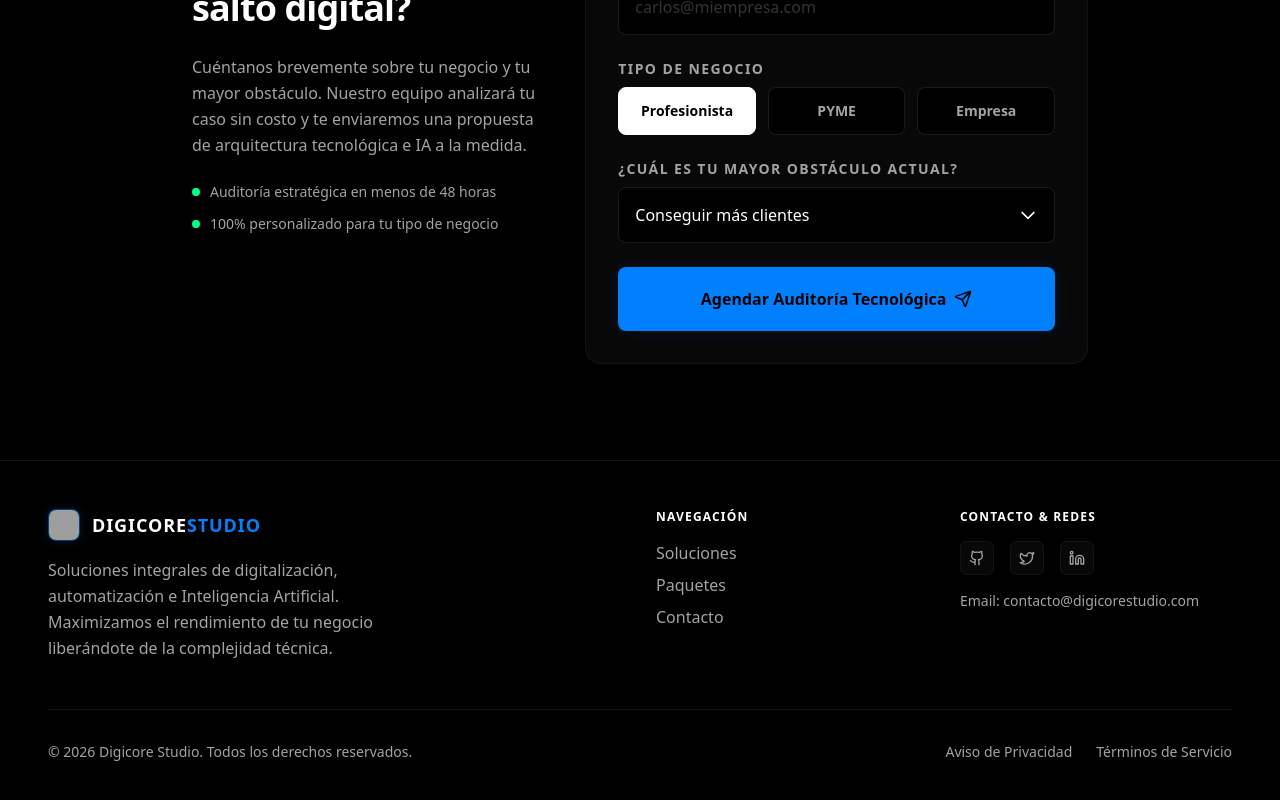
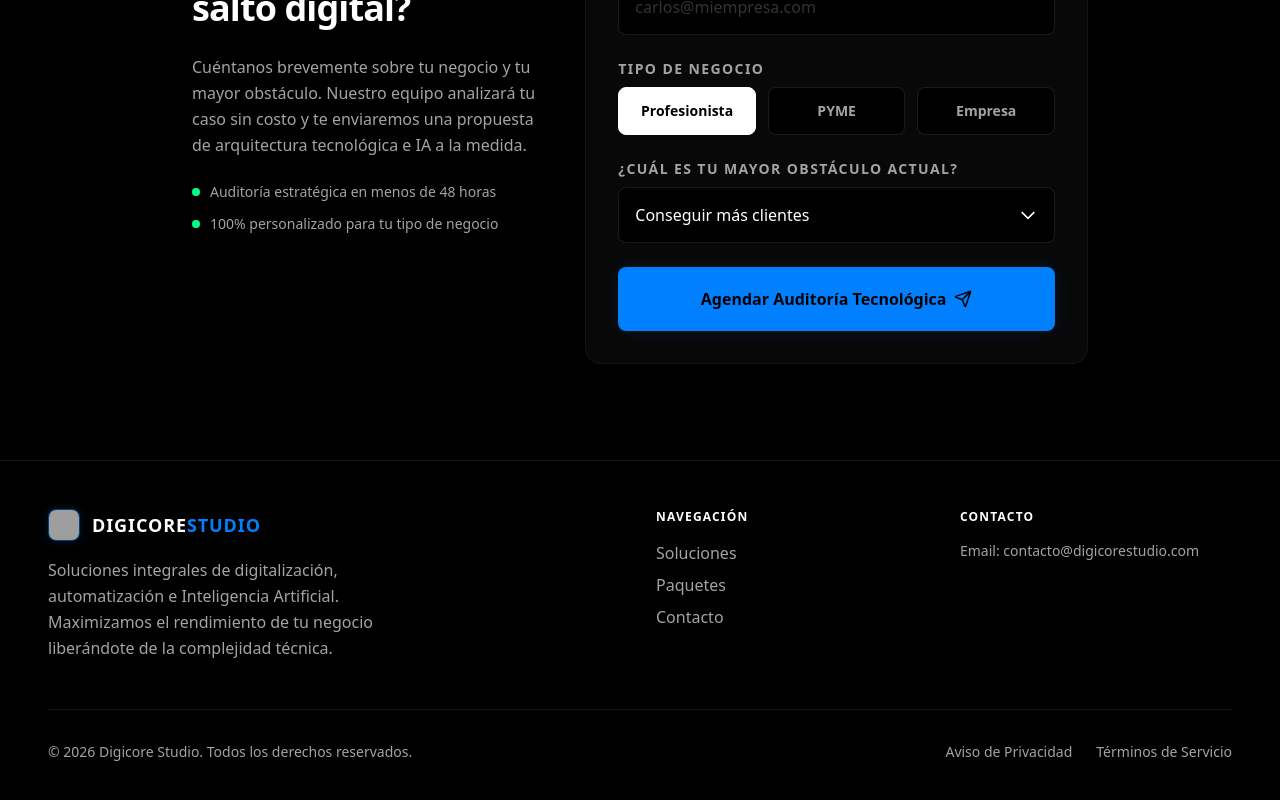
Before and after one commit to Turok2099/digicore, a Next.js app: page /contacto in a window 1280 px wide. Shown: the part 399-1199 px from the top of the page. Built offline with nearby package versions, Linux system fonts and the light colour scheme; grey boxes are pictures that could not be loaded.

Commit message:
actualizacion de pagespeed

```diff
--- a/src/components/marketing/Features.tsx
+++ b/src/components/marketing/Features.tsx
@@ -208,7 +208,7 @@ export default function Features() {
                 ? isEmerald
                   ? "text-neon-emerald font-black border-b-2 border-b-neon-emerald lg:border-b-0 lg:border-l-2 lg:border-l-neon-emerald pl-1 lg:pl-4"
                   : "text-neon-cyan font-black border-b-2 border-b-neon-cyan lg:border-b-0 lg:border-l-2 lg:border-l-neon-cyan pl-1 lg:pl-4"
-                : "text-white/40 hover:text-white/80 border-b-2 border-transparent lg:border-b-0 lg:border-l-2 lg:border-l-transparent pl-1 lg:hover:pl-2";
+                : "text-white/60 hover:text-white/95 border-b-2 border-transparent lg:border-b-0 lg:border-l-2 lg:border-l-transparent pl-1 lg:hover:pl-2";
 
               return (
                 <button
@@ -217,7 +217,7 @@ export default function Features() {
                   className={`shrink-0 py-3 lg:py-4 px-3 rounded-lg flex items-center justify-between transition-all duration-300 group cursor-pointer text-left ${activeTextClass}`}
                 >
                   <div className="flex items-center gap-2 lg:gap-4">
-                    <span className="text-xs font-mono opacity-50">0{sol.id}</span>
+                    <span className={`text-xs font-mono transition-colors duration-300 ${isSelected ? (isEmerald ? 'text-neon-emerald' : 'text-neon-cyan') : 'text-text-muted'}`}>0{sol.id}</span>
                     <span className="text-sm sm:text-base lg:text-lg tracking-wide whitespace-nowrap lg:whitespace-normal">{sol.title}</span>
                   </div>
                   <ChevronRight
--- a/src/components/shared/Footer.tsx
+++ b/src/components/shared/Footer.tsx
@@ -1,4 +1,4 @@
-import { Github, Twitter, Linkedin } from "lucide-react";
+
 
 export default function Footer() {
   const currentYear = new Date().getFullYear();
@@ -23,7 +23,7 @@ export default function Footer() {
 
         {/* Links */}
         <div>
-          <h4 className="text-xs uppercase tracking-widest text-white font-bold mb-4">Navegación</h4>
+          <h3 className="text-xs uppercase tracking-widest text-white font-bold mb-4">Navegación</h3>
           <ul className="space-y-2 text-base text-text-muted">
             <li><a href="#soluciones" className="hover:text-neon-cyan transition-colors">Soluciones</a></li>
             <li><a href="#paquetes" className="hover:text-neon-cyan transition-colors">Paquetes</a></li>
@@ -33,18 +33,7 @@ export default function Footer() {
 
         {/* Legales & Redes */}
         <div>
-          <h4 className="text-xs uppercase tracking-widest text-white font-bold mb-4">Contacto & Redes</h4>
-          <div className="flex gap-4 mb-4">
-            <a href="https://github.com" target="_blank" rel="noopener noreferrer" className="p-2 bg-bg-card rounded-md hover:text-neon-cyan text-text-muted transition-colors border border-border-dark">
-              <Github className="size-4" />
-            </a>
-            <a href="https://twitter.com" target="_blank" rel="noopener noreferrer" className="p-2 bg-bg-card rounded-md hover:text-neon-cyan text-text-muted transition-colors border border-border-dark">
-              <Twitter className="size-4" />
-            </a>
-            <a href="https://linkedin.com" target="_blank" rel="noopener noreferrer" className="p-2 bg-bg-card rounded-md hover:text-neon-cyan text-text-muted transition-colors border border-border-dark">
-              <Linkedin className="size-4" />
-            </a>
-          </div>
+          <h3 className="text-xs uppercase tracking-widest text-white font-bold mb-4">Contacto</h3>
           <p className="text-sm text-text-muted">
             Email: <a href="mailto:contacto@digicorestudio.com" className="hover:text-neon-cyan">contacto@digicorestudio.com</a>
           </p>
```
